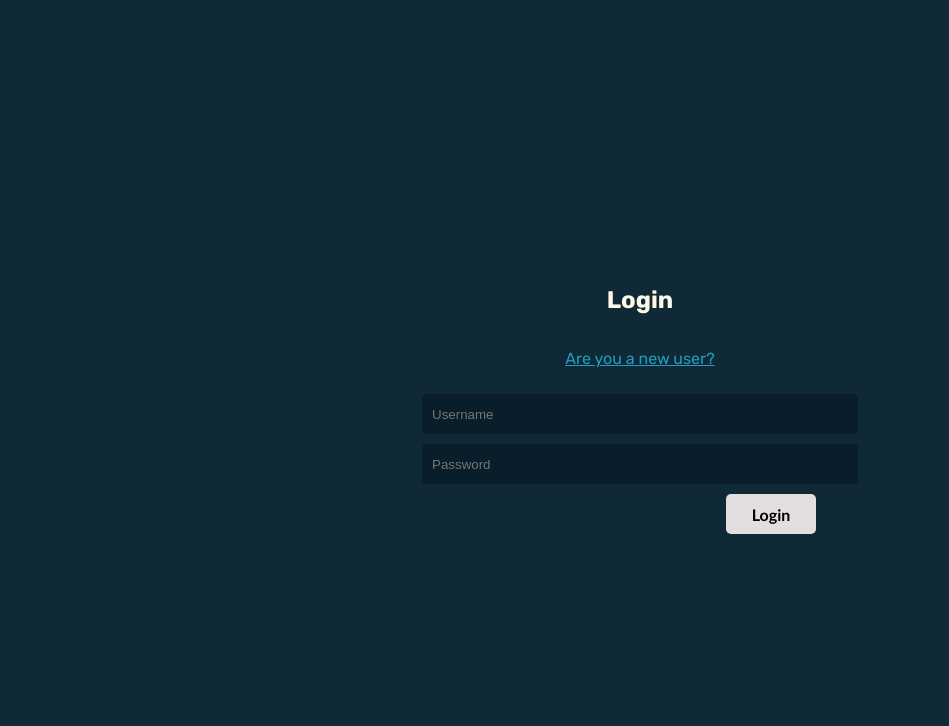
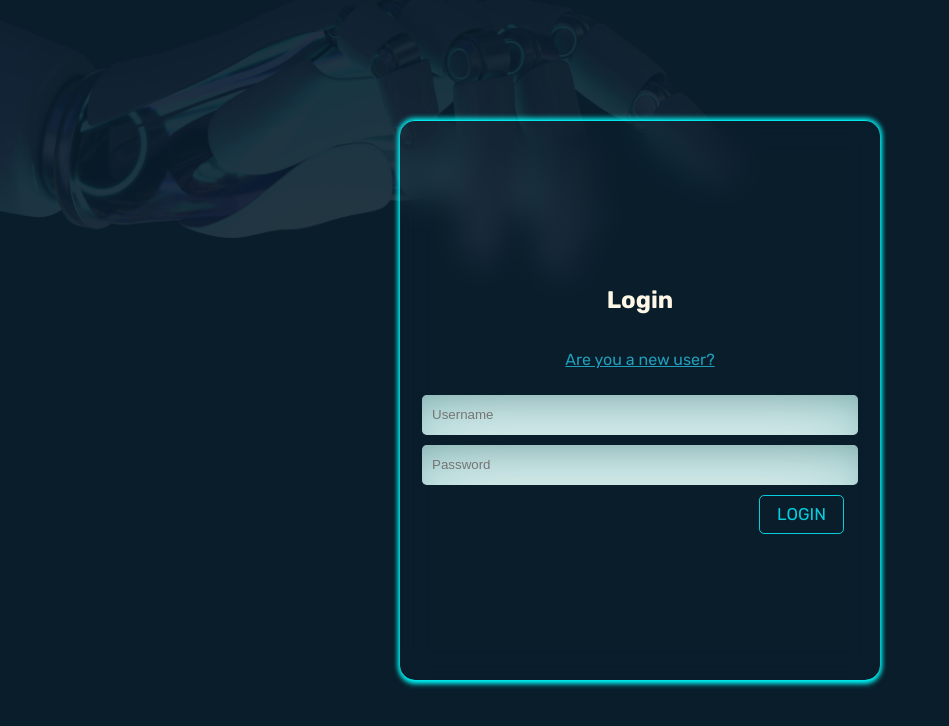
Before and after one commit to a092devs/chat-app, a React (Vite) app in the folder client/: page / in a window 1280 px wide. Shown: the top 726 px of the page, without its empty margins (0-949 px from the left). Built offline with nearby package versions, Linux system fonts and the light colour scheme; no server answers.

Commit message:
changes in login and signup

```diff
--- a/client/src/index.scss
+++ b/client/src/index.scss
@@ -4,8 +4,8 @@ $gray-300: #a3a3a3;
 $gray-400: #858585;
 $primary-400: #35596c;
 $primary-500: #0f2936;
-$primary-600: #091d2b;
-$primary-700: #051926;
+$primary-600: #041018;
+$primary-700: #062132;
 $primary-800: #060f14;
 $secondary-300: #7ac5d7;
 $secondary-500: #219ebc;
@@ -22,7 +22,6 @@ body,
   width: 100%;
   margin: 0;
   padding: 0;
-
   font-family: "Rubik", sans-serif;
 }
 
@@ -72,16 +71,22 @@ body,
     border-radius: 5px;
     cursor: pointer;
   }
+
+
+
 }
 
 .login-page {
-  background-color: $primary-500;
+  // border: 2px solid red;
+  // background-color: $primary-500;
+  background-image: url(../public/project-background.png);
+  background-size: cover;
   height: 100vh;
   width: 100vw;
   display: flex;
   justify-content: center;
   align-items: center;
-  // border: 2px solid red;
+
 
   .upload-profile {
     margin-top: 10px;
@@ -103,34 +108,80 @@ body,
   }
 
   .login-container {
-
+  backdrop-filter: blur(15px);
+   border-radius: 15px;
     color: $tertiary-50;
-    height: 80%;
-    width: 50%;
+    height:35rem;
+    width: 30rem;
     display: flex;
     flex-direction: column;
     justify-content: center;
     align-items: center;
+    box-shadow: rgba(0, 255, 255, 0.89) 0px 0px 5px 2px, rgba(2, 255, 255, 0.885) 0px 4px 6px -1px, rgba(2, 247, 251, 0.921) 0px 1px 0px inset;
   }
 
+  //  sign-up and login page css
   .login-actions {
     display: flex;
-    width: 55%;
+    width: 85%;
     justify-content: flex-end;
-
   }
 
-  .login-actions>button {
-    height: 40px;
-    width: 90px;
-    border-radius: 5px;
-    border: none;
-    font-weight: bold;
-    background-color: #e3dddd;
-    font-size: medium;
-    font-family: 'Gill Sans', 'Gill Sans MT', Calibri, 'Trebuchet MS', sans-serif;
+  .login-actions > button {
+    --color: rgba(7, 229, 245, 0.886);
+    padding: 0.5em 1em;
+    background-color: transparent;
+    border-radius: .3em;
+    position: relative;
+    overflow: hidden;
     cursor: pointer;
-  }
+    transition: .5s;
+    font-weight: 400;
+    font-size: 17px;
+    border: 1px solid;
+    font-family: inherit;
+    text-transform: uppercase;
+    color: var(--color);
+    z-index: 1;
+   }
+
+   button::before, button::after {
+    content: '';
+    display: block;
+    width: 50px;
+    height: 50px;
+    transform: translate(-50%, -50%);
+    position: absolute;
+    border-radius: 50%;
+    z-index: -1;
+    background-color: var(--color);
+    transition: 1s ease;
+   }
+
+   button::before {
+    top: -1em;
+    left: -1em;
+   }
+
+   button::after {
+    left: calc(100% + 1em);
+    top: calc(100% + 1em);
+   }
+
+   button:hover::before, button:hover::after {
+    height: 410px;
+    width: 410px;
+   }
+
+   button:hover {
+    color: rgb(10, 25, 30);
+   }
+
+   button:active {
+    filter: brightness(.8);
+   }
+
+
 
   .login-input {
 
@@ -141,8 +192,16 @@ body,
     border-radius: 5px;
     padding: 0 10px;
     margin: 10px 0;
-    background-color: $primary-600;
-    color: $tertiary-50;
+    // background-color: $primary-600;
+     box-shadow: rgba(35, 146, 146, 0.433) 0px 40px 90px -12px inset, rgba(0, 0, 0, 0.3) 0px 18px 36px -18px inset;;
+    color: $primary-800;
+
+  }
+  .login-input:focus{
+
+    outline: none !important;
+    border-color: cyan;
+    box-shadow: 0 0 5px cyan;
   }
 
   .register-change {
@@ -161,6 +220,7 @@ body,
 .ce-chat-engine {
   color: $tertiary-50 !important;
   font-family: "Rubik" !important;
+
 }
 
 /* Chat List */
@@ -184,6 +244,7 @@ body,
   font-weight: 300 !important;
   color: $gray-400 !important;
   padding: 0px 25px !important;
+  background: green;
 }
 
 .category-icon {
@@ -196,6 +257,11 @@ body,
   color: $tertiary-50 !important;
   width: 25px !important;
   height: 25px !important;
+}
+
+.icon-phone {
+  width: 16px !important;
+  height: 16px !important;
 }
 
 .icon-chat {
@@ -221,8 +287,7 @@ body,
   display: flex;
   justify-content: center;
   align-items: center;
-  height: auto;
-  min-height: 100px;
+  height: 100px;
   gap: 8px;
 }
 
@@ -316,6 +381,7 @@ body,
   background-color: $primary-600 !important;
   overflow-y: hidden !important;
   border-right: 1px solid $primary-400 !important;
+  // background-color: rgb(21, 240, 21);
 }
 
 .ce-chat-form {
```
Also changed, not shown: client/public/Project-background.png (added), 1 other file (tests, documents, lock files or other folders).
